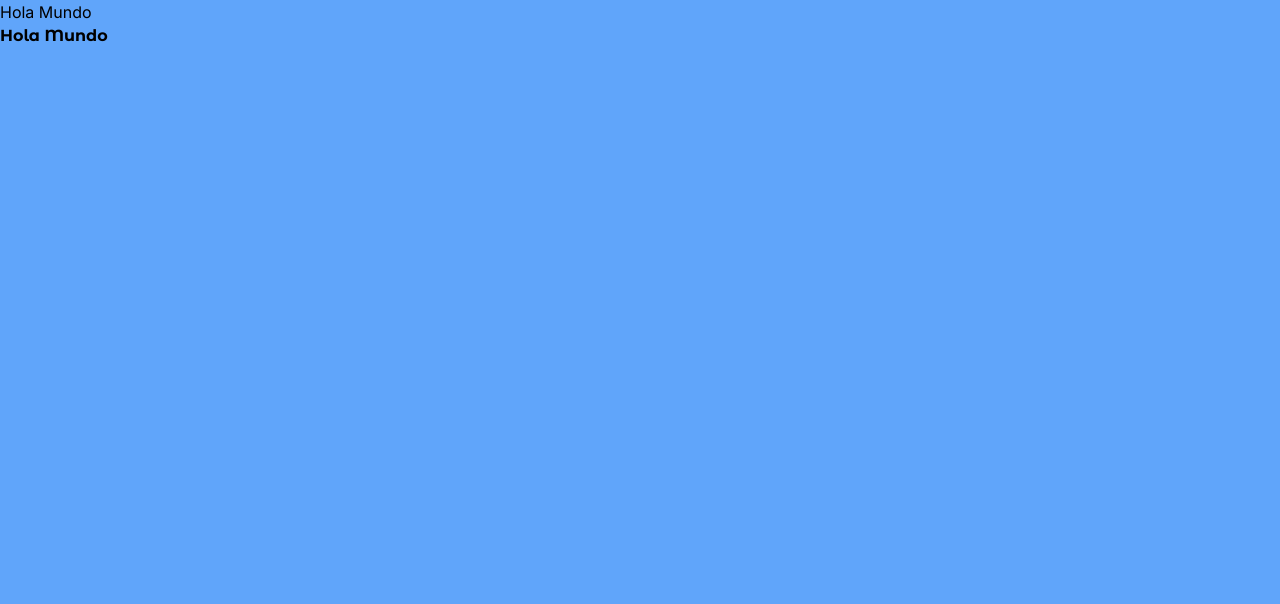
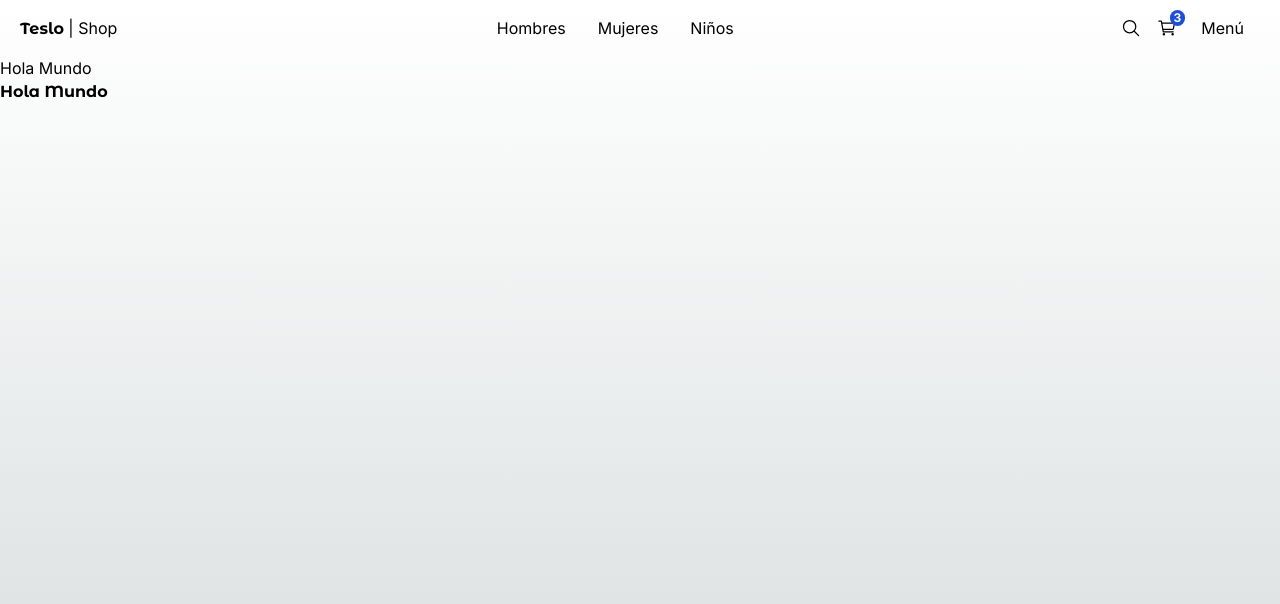
Before and after one commit to CopyDawg/teslo_shop, a Next.js app: page / in a window 1280 px wide. Shown: the top 604 px of the page. Built offline with nearby package versions, Linux system fonts and the light colour scheme.

Commit message:
Added top menu

```diff
--- a/src/app/(shop)/layout.tsx
+++ b/src/app/(shop)/layout.tsx
@@ -1,3 +1,4 @@
+import { TopMenu } from "@/components";
 
 export default function ShopLayout({
     children
@@ -5,7 +6,8 @@
     children: React.ReactNode;
 }) {
     return (
-        <main className="min-h-screen bg-blue-400">
+        <main className="min-h-screen">
+            <TopMenu/>
             {children}
         </main>
     );
--- a/src/components/index.ts
+++ b/src/components/index.ts
@@ -0,0 +1,2 @@
+export * from './ui/top-menu/TopMenu'
+export * from './ui/not-found/PageNotFound'
--- /dev/null
+++ b/src/components/ui/top-menu/TopMenu.tsx
@@ -0,0 +1,38 @@
+import { titleFont } from "@/config/fonts"
+import Link from "next/link"
+import { IoCartOutline, IoSearchOutline } from "react-icons/io5"
+
+export const TopMenu = () => {
+    return (
+        <nav className="flex px-5 justify-between items-center w-full">
+            {/* logo */}
+            <div>
+                <Link href="/">
+                    <span className={`${titleFont.className} antialiased font-bold`}>Teslo</span>
+                    <span> | Shop</span>
+                </Link>
+            </div>
+            {/* Center Menu */}
+            <div className="hidden sm:block">
+                <Link className="m-2 p-2 rounded-md transition-all hover:bg-gray-100" href="/category/men">Hombres</Link>
+                <Link className="m-2 p-2 rounded-md transition-all hover:bg-gray-100" href="/category/women">Mujeres</Link>
+                <Link className="m-2 p-2 rounded-md transition-all hover:bg-gray-100" href="/category/kids">Niños</Link>
+            </div>
+            {/* Search, Cart, Menu */}
+            <div className="flex items-center">
+                <Link className="mx-2" href="/search">
+                    <IoSearchOutline className="w-5 h-5"/>
+                </Link>
+                <Link className="mx-2" href="/cart">
+                    <div className="relative">
+                        <span className="absolute text-xs rounded-full px-1 font-bold -top-2 -right-2 bg-blue-700 text-white">3</span>
+                        <IoCartOutline className="w-5 h-5"/>
+                    </div>
+                </Link>
+                <button className="m-2 p-2 rounded-md transition-all hover:bg-gray-100">Menú</button>
+            </div>
+
+        </nav>
+
+    )
+}
```
